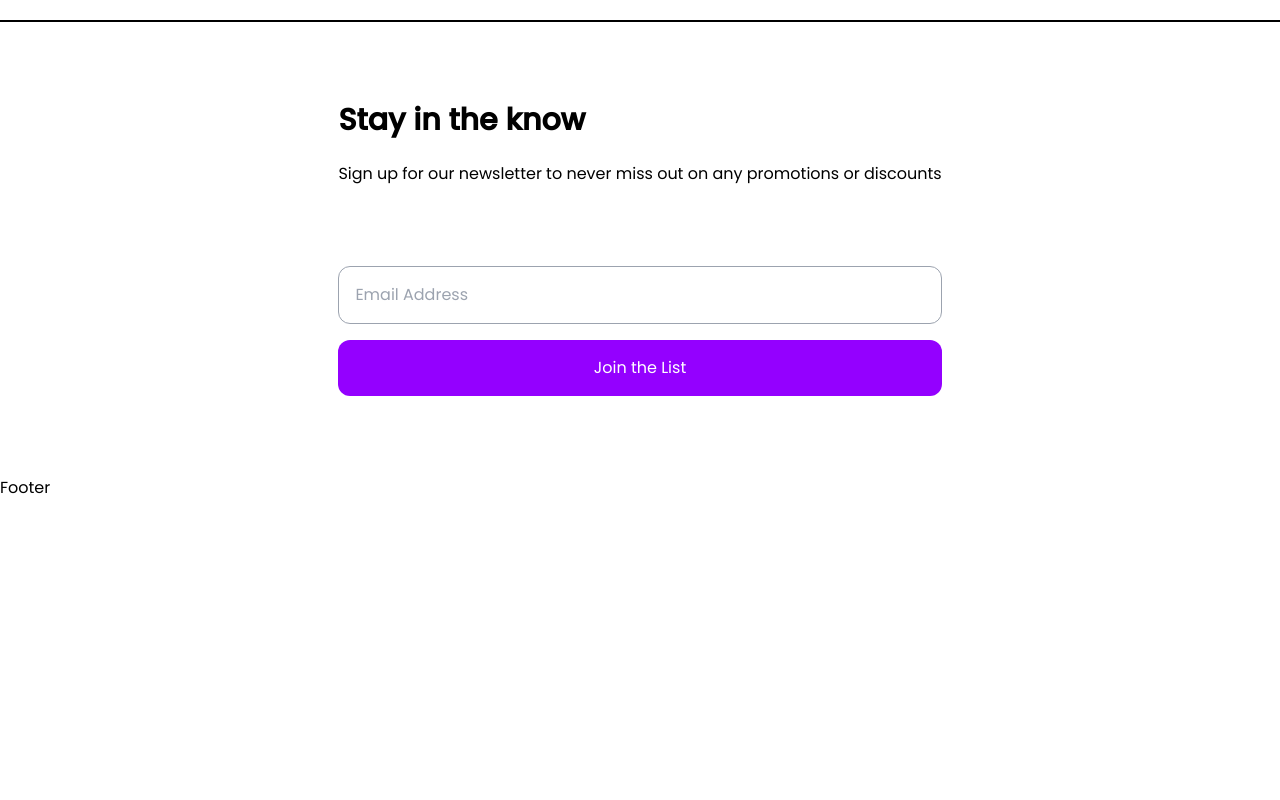
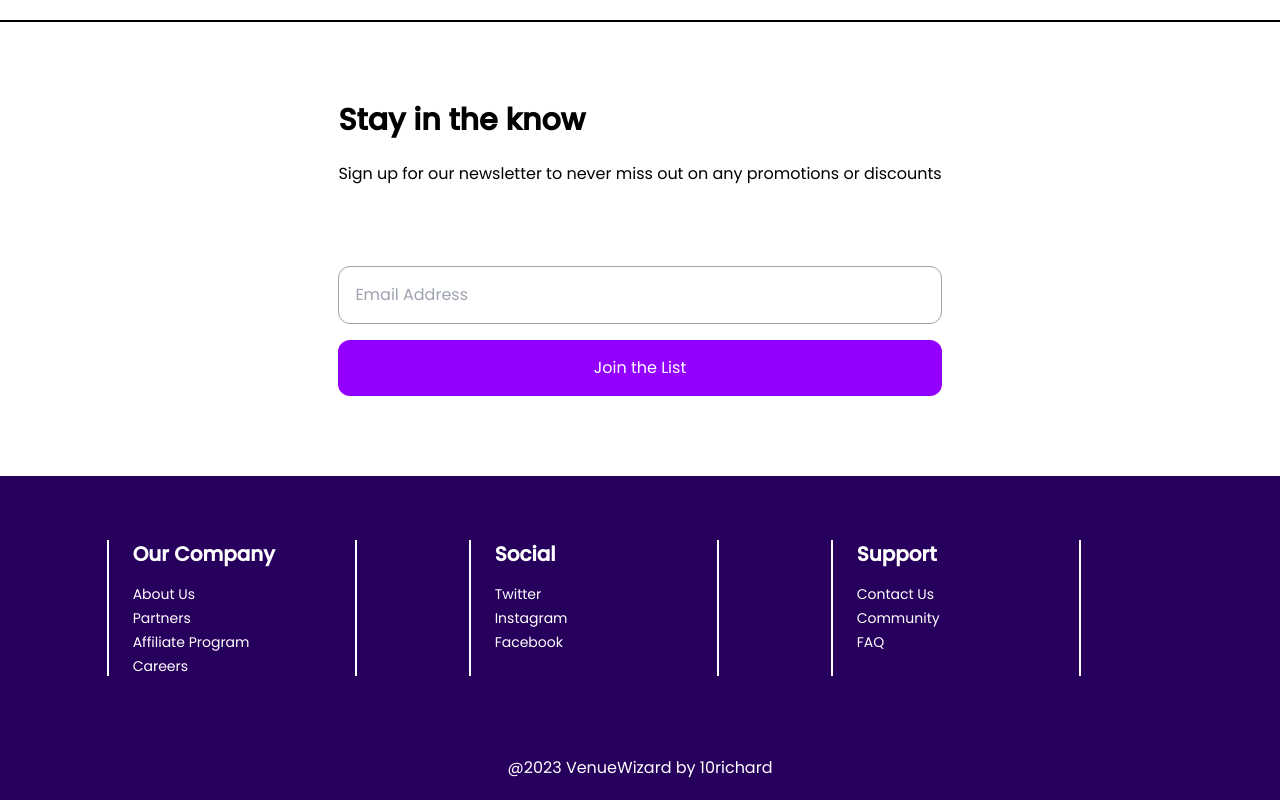
Before and after one commit to 10richard/venue-wizard, a React (Vite) app: page / in a window 1280 px wide. Shown: the part 2886-3686 px from the top of the page. Before the commit the page ends 3386 px from the top, so only its background shows below. Built offline with nearby package versions, Linux system fonts and the light colour scheme.

Commit message:
Finish footer

```diff
--- a/src/components/Footer.tsx
+++ b/src/components/Footer.tsx
@@ -1,5 +1,44 @@
 const Footer = () => {
-  return <footer className="">Footer</footer>;
+  return (
+    <footer className="flex flex-col justify-center items-center gap-20 bg-primary text-white pt-16 pb-5">
+      <div className="flex max-[1000px]:flex-col max-[1000px]:gap-10 gap-28 w-5/6">
+        <div className="border-white border-x-2 px-6 w-[250px]">
+          <h1 className="text-xl font-bold mb-4">Our Company</h1>
+          <div className="flex flex-col gap-1">
+            <p className="text-sm cursor-pointer">About Us</p>
+            <p className="text-sm cursor-pointer">Partners</p>
+            <p className="text-sm cursor-pointer">Affiliate Program</p>
+            <p className="text-sm cursor-pointer">Careers</p>
+          </div>
+        </div>
+        <div className="border-white border-x-2 px-6 w-[250px]">
+          <h1 className="text-xl font-bold mb-4">Social</h1>
+          <div className="flex flex-col gap-1">
+            <p className="text-sm cursor-pointer">Twitter</p>
+            <p className="text-sm cursor-pointer">Instagram</p>
+            <p className="text-sm cursor-pointer">Facebook</p>
+          </div>
+        </div>
+        <div className="border-white border-x-2 px-6 w-[250px]">
+          <h1 className="text-xl font-bold mb-4">Support</h1>
+          <div className="flex flex-col gap-1">
+            <p className="text-sm cursor-pointer">Contact Us</p>
+            <p className="text-sm cursor-pointer">Community</p>
+            <p className="text-sm cursor-pointer">FAQ</p>
+          </div>
+        </div>
+      </div>
+      <div>
+        <h1>
+          @2023 VenueWizard by{" "}
+          <a target="_blank" href="https://github.com/10richard/venue-wizard">
+            10richard
+          </a>
+        </h1>
+      </div>
+      {/* Get inspo from ticket sits such as vividseats */}
+    </footer>
+  );
 };
 
 export default Footer;
```
